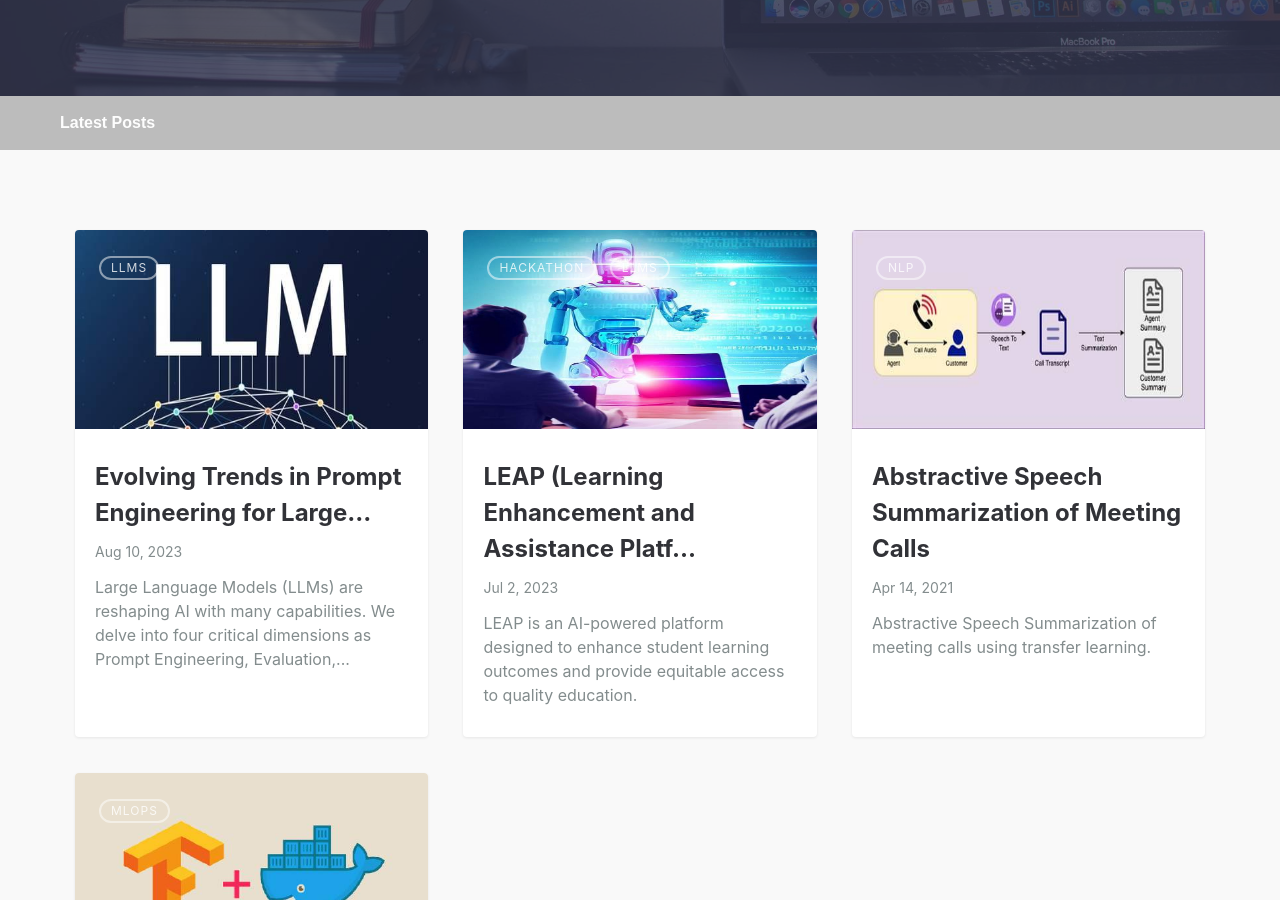
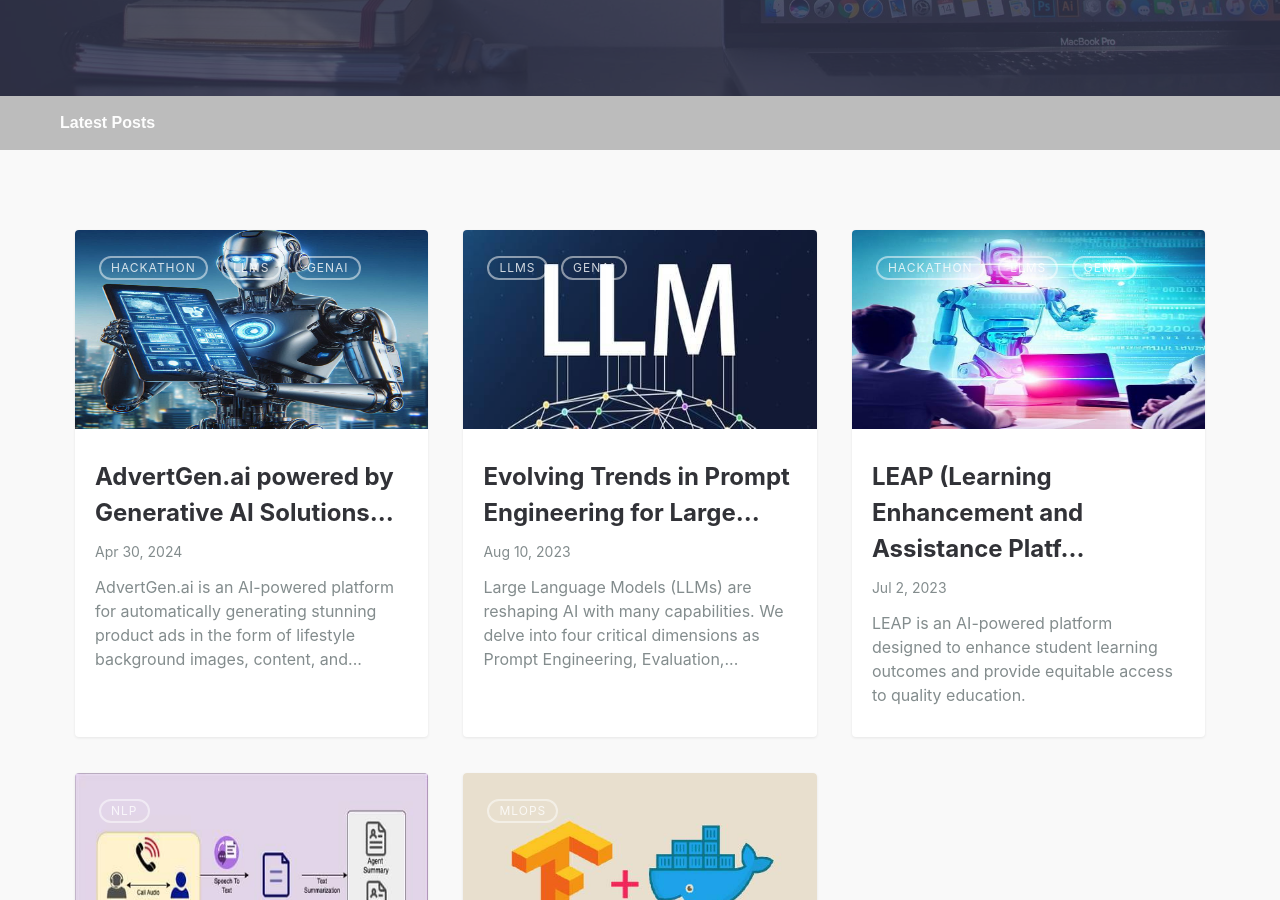
Before and after one commit to rohitsroch/rohitsroch.github.io, a Jekyll site: the page built from index.md, in a window 1280 px wide and 900 px high, scrolled down 480 px. Built offline with Jekyll 4.4.1, drawn with Linux system fonts in a browser that asks for light colours.

Commit message:
added new post

```diff
--- a/_posts/2023-07-02-leap-intel-oneapi.md
+++ b/_posts/2023-07-02-leap-intel-oneapi.md
@@ -3,7 +3,7 @@
 title: LEAP (Learning Enhancement and Assistance Platform) powered by Intel® oneAPI AI Analytics Toolkit
 summary: LEAP is an AI-powered platform designed to enhance student learning outcomes and provide equitable access to quality education.
 featured-img: leap-intel-oneapi/leap-intel-oneapi-card
-categories: Hackathon LLMs
+categories: Hackathon LLMs GenAI
 ---
 
 Recently, At the Intel® oneAPI Hackathon 2023, our team `C5ailabs` led by me secured 1st prize 🏆  for our prototype, LEAP (Learning Enhancement and Assistance Platform) which is an AI-powered platform that enhances student learning outcomes and promotes equitable access to quality education. LEAP offers two key components:
--- a/_posts/2023-08-10-llm-trends-responsible-ai.md
+++ b/_posts/2023-08-10-llm-trends-responsible-ai.md
@@ -3,7 +3,7 @@
 title: Evolving Trends in Prompt Engineering for Large Language Models (LLMs) with Built-in Responsible AI Practices
 summary: Large Language Models (LLMs) are reshaping AI with many capabilities. We delve into four critical dimensions as Prompt Engineering, Evaluation, Optimization, and Responsible AI.
 featured-img: llm-trends-responsible-ai/llm-trends-responsible-ai-card
-categories: LLMs
+categories: LLMs GenAI
 ---
 
 For more details, please refer to [ODSC Blog Link](https://opendatascience.com/evolving-trends-in-prompt-engineering-for-large-language-models-llms-with-built-in-responsible-ai-practices/)
--- /dev/null
+++ b/_posts/2024-04-30-advertgen-ai-aws.md
@@ -0,0 +1,25 @@
+---
+layout: post
+title: AdvertGen.ai powered by Generative AI Solutions on AWS
+summary: AdvertGen.ai is an AI-powered platform for automatically generating stunning product ads in the form of lifestyle background images, content, and slideshow videos.
+featured-img: advertgen-ai-aws/advertgen-ai-aws-card
+categories: Hackathon LLMs GenAI
+---
+
+Recently, At the AWS Generative AI Hackathon 2024, our `Course5 AI Labs` team secured 1st runner up 🏆  for our prototype, AdevertGen.ai which is an AI-powered platform that allows the sellers to automatically generate stunning product ads in the form of lifestyle background images, content, and slideshow videos. Overall, AdvertGen.ai enables the creation of dynamic ads through:
+
+- **Lifestyle Background Images**: Utilizing Amazon Bedrock service Titan Image Generation model to regenerate product image backgrounds, enhancing visual appeal.
+
+- **Content Generation**: Crafting product titles and descriptions automatically for enhanced marketing impact, ensuring compelling content.
+
+- **Video Slideshow**: Generating engaging slideshows of regenerated images paired with audio description using Amazon Polly's text-to-speech feature, enhancing ad interactivity.
+
+About 75% of sellers find it challenging to create engaging ads and formats due to plain content, leading to fewer clicks from potential buyers. Our solution offers both content generation and online advertising in one convenient platform.
+
+Also, platforms like this can really help sellers especially small sellers to create ads quickly with minimal to no manual intervention which can increase the click-through rate resulting in revenue growth
+
+**Demo Video**
+
+[![AdvertGen.ai](https://img.youtube.com/vi/Q-tgEzgdFEw/0.jpg)](https://www.youtube.com/watch?v=Q-tgEzgdFEw)
+
+![Goodies]({{ site.url }}{{ site.baseurl }}/assets/img/posts/advertgen-ai-aws/aws-hackathon-goodies.png)
```
Also changed, not shown: assets/img/posts/advertgen-ai-aws/advertgen-ai-aws-card.jpg (added), assets/img/posts/advertgen-ai-aws/advertgen-ai-aws-card_thumb.jpg (added), assets/img/posts/advertgen-ai-aws/aws-hackathon-goodies.jpg (added).
